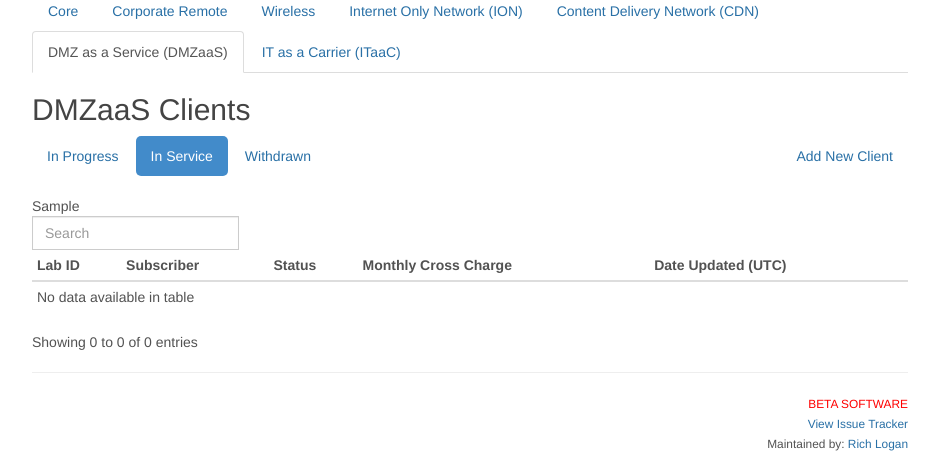
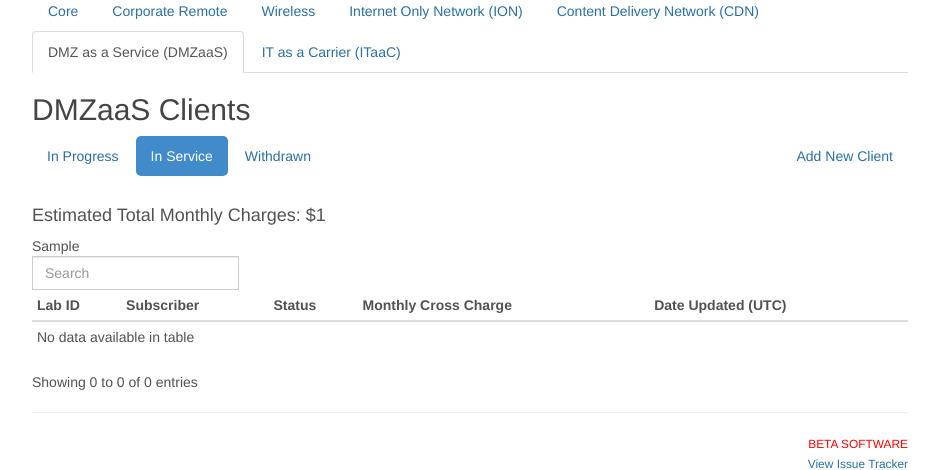
Before and after one commit to chochoa/NetworkServicesDashboard, a Flask app: template networkServicesDashboard/templates/corporateNetwork/dmzInService.html in a window 1280 px wide. Shown: the part 163-633 px from the top of the page, without its empty margins (170-1109 px from the left). Run offline with Flask 2, Linux system fonts and the light colour scheme; the template is opened without the code that fills it: most values are stand-ins (such as "Sample title", 1, 10 or a date in 2020); some libraries are stand-ins or nearby versions.

Commit message:
Total cross charge

```diff
--- a/networkServicesDashboard/templates/corporateNetwork/dmzInService.html
+++ b/networkServicesDashboard/templates/corporateNetwork/dmzInService.html
@@ -33,6 +33,8 @@
 
 	<br />
 
+	<h4>Estimated Total Monthly Charges: ${{totalCrossCharge}}</h4>
+
 	<div>
 		<table class="table table-condensed table-hover" id='dataTable'>
 			<thead>
```
